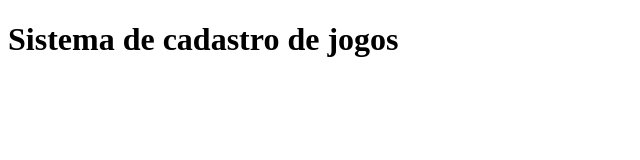
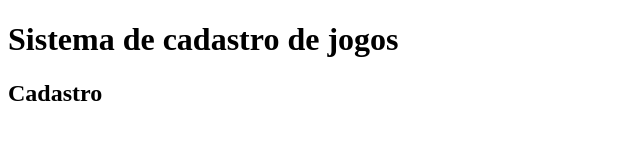
Before and after one commit to sabrinanneves/sistema-de-cadastro, a plain HTML site: page index.html in a window 1280 px wide. Shown: the whole page, without its empty margins (0-640 px from the left). Drawn offline with Linux system fonts and the light colour scheme.

Commit message:
testing another way to commit

```diff
--- a/app.js
+++ b/app.js
@@ -1,3 +1,4 @@
 console.log("Rodando o sistema de gerenciamento de jogos");
 
 console.log("testando git commit");
+console.log("testando git commit");
--- a/index.html
+++ b/index.html
@@ -7,6 +7,7 @@
 </head>
 <body>
     <h1>Sistema de cadastro de jogos</h1>
+    <h2>Cadastro</h2>
     <script src="app.js"></script>
 </body>
 </html>
```
